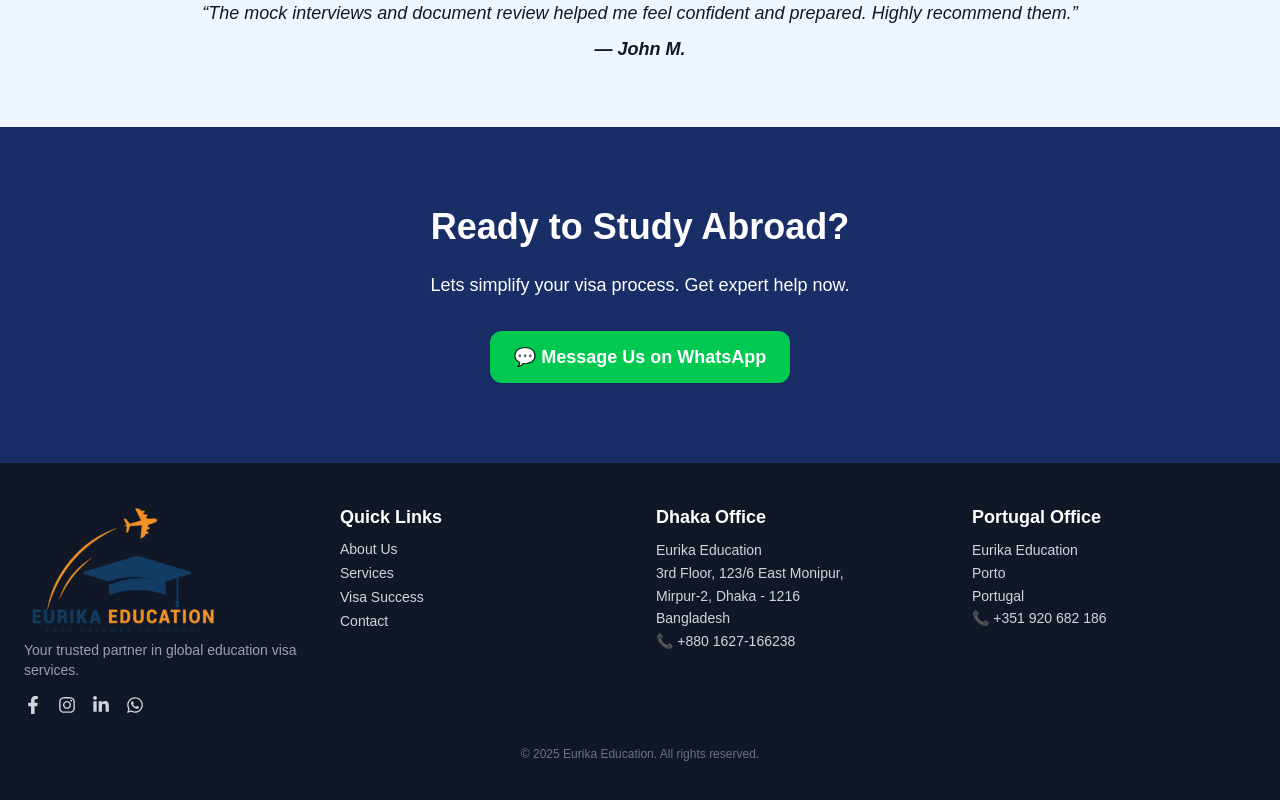
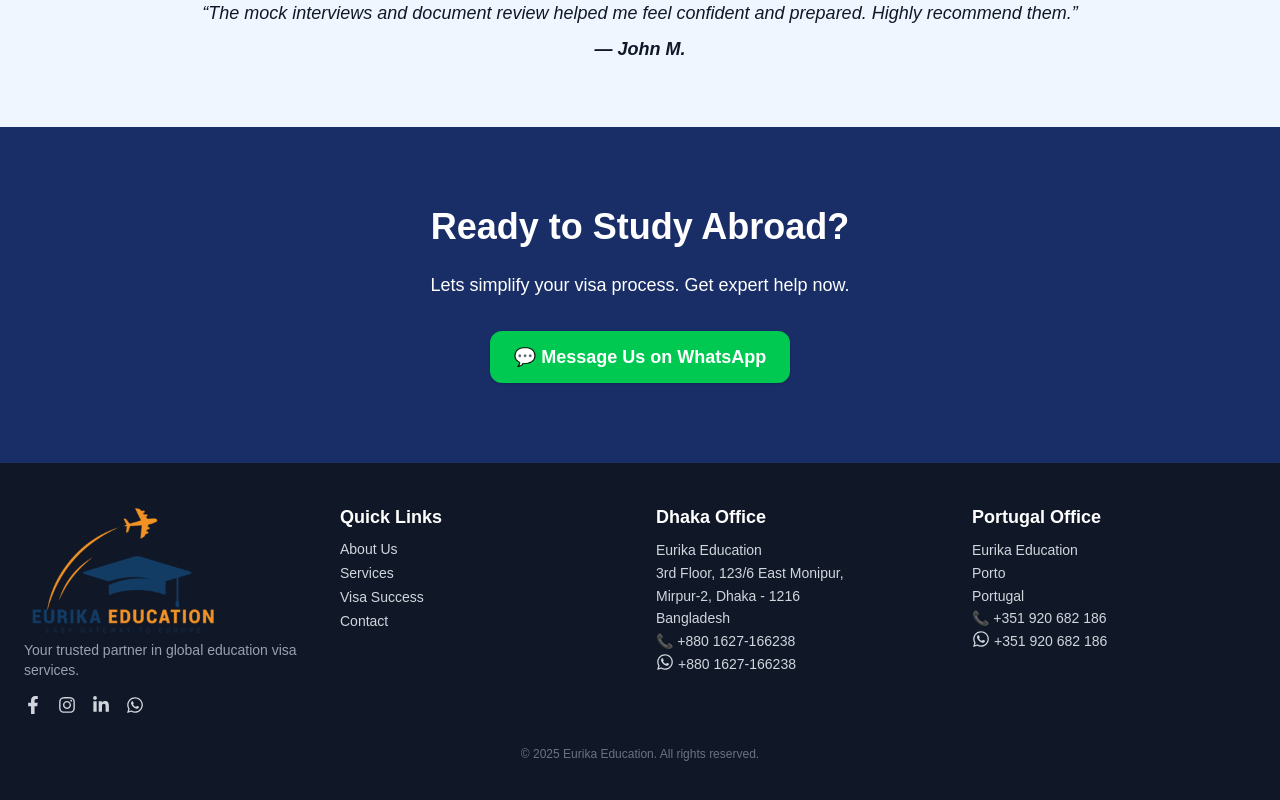
Before and after one commit to rashed-khan-xeon/eurika-education, a Next.js app: page / in a window 1280 px wide. Shown: the part 3783-4583 px from the top of the page. Built offline with nearby package versions, Linux system fonts and the light colour scheme.

Commit message:
Update Footer.tsx

```diff
--- a/src/components/Footer.tsx
+++ b/src/components/Footer.tsx
@@ -60,6 +60,12 @@ const Footer = () => {
             <a href="tel:+8801627166238">
               📞 +880 1627-166238
             </a>
+            <a href="https://wa.me/01627166238?text=Hi%2C%20I%27m%20interested%20in%20visa%20consultation"
+              target="_blank"
+              className='flex gap-x-1'
+              rel="noopener noreferrer">
+              <FaWhatsapp className="text-gray-300 hover:text-white transition text-lg" />+880 1627-166238
+            </a>
           </address>
         </div>
 
@@ -73,6 +79,12 @@ const Footer = () => {
             <a href="tel:+8801627166238">
               📞 +351 920 682 186
             </a>
+            <a href="https://wa.me/+351920682186?text=Hi%2C%20I%27m%20interested%20in%20visa%20consultation"
+              target="_blank"
+              className='flex gap-x-1'
+              rel="noopener noreferrer">
+              <FaWhatsapp className="text-gray-300 hover:text-white transition text-lg" />+351 920 682 186
+            </a>
           </address>
         </div>
       </div>
```
